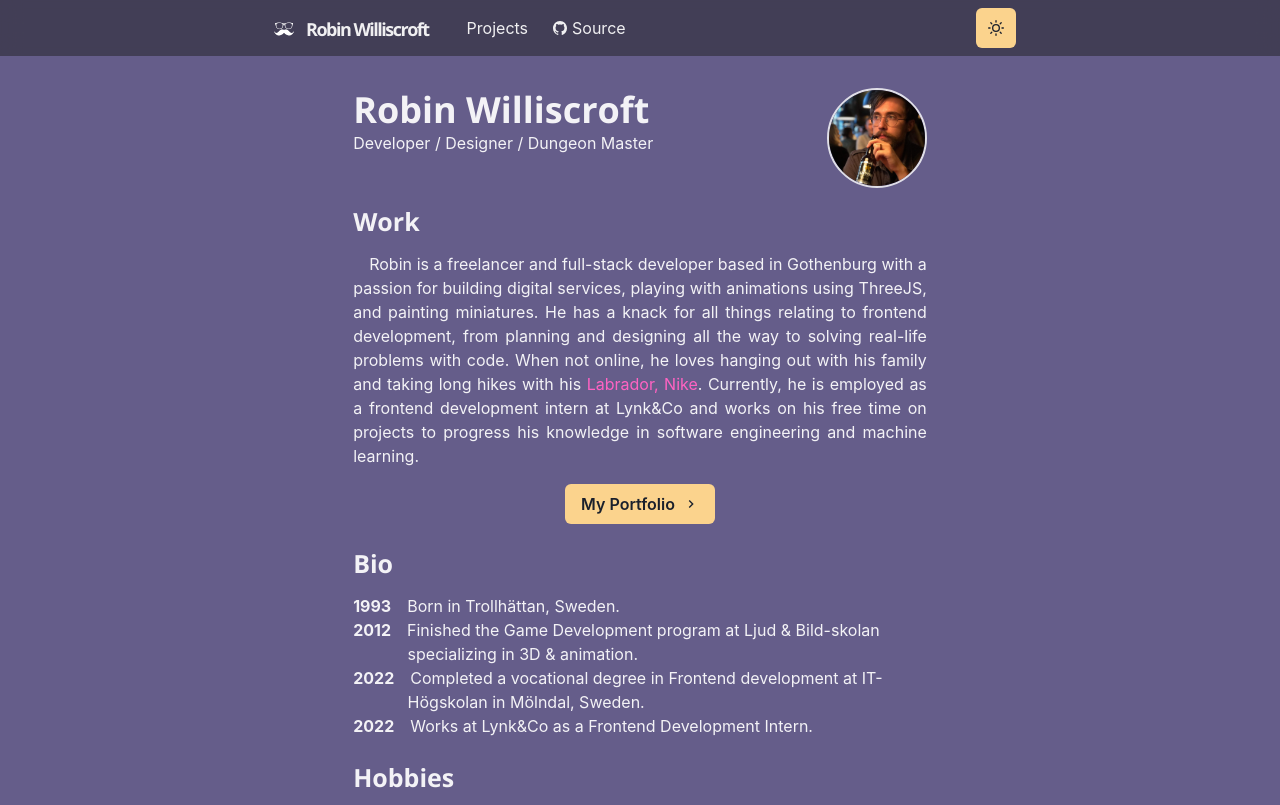
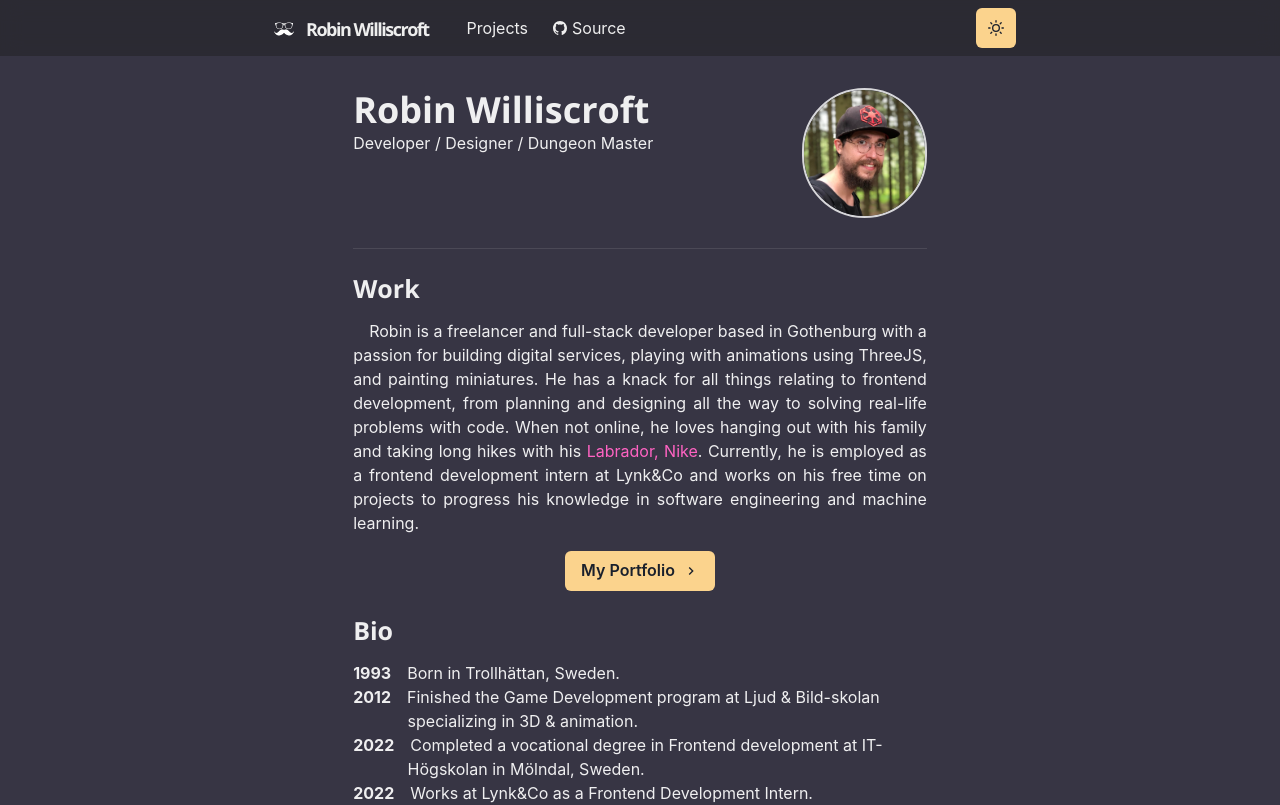
Before and after one commit to r-lofcroft/next-portfolio, a Next.js app: page / in a window 1280 px wide. Shown: the top 805 px of the page. Built offline with nearby package versions, Linux system fonts and the light colour scheme.

Commit message:
changed background color and profile pic

```diff
--- a/components/navbar.js
+++ b/components/navbar.js
@@ -105,14 +105,7 @@ const Navbar = props => {
                 <NextLink href="/projects" passHref>
                   <MenuItem as={Link}>Projects</MenuItem>
                 </NextLink>
-                <NextLink
-                  passHref
-                  href="https://www.linkedin.com/in/robin-williscroft/"
-                >
-                  <MenuItem as={Link} isExternal>
-                    LinkedIn
-                  </MenuItem>
-                </NextLink>
+
                 <MenuItem
                   as={Link}
                   isExternal
--- a/lib/theme.js
+++ b/lib/theme.js
@@ -4,7 +4,7 @@ import { mode } from '@chakra-ui/theme-tools'
 const styles = {
   global: props => ({
     body: {
-      bg: mode('#fedfd2', '#655D8A')(props)
+      bg: mode('#fedfd2', '#373544')(props)
     }
   })
 }
--- a/pages/index.js
+++ b/pages/index.js
@@ -8,7 +8,8 @@ import {
   Icon,
   List,
   ListItem,
-  useColorModeValue
+  useColorModeValue,
+  Divider
 } from '@chakra-ui/react'
 import { ChevronRightIcon } from '@chakra-ui/icons'
 import Paragraph from '../components/paragraph'
@@ -39,14 +40,15 @@ const Page = () => {
               borderColor="whiteAlpha.800"
               borderWidth={2}
               borderStyle="solid"
-              maxWidth="100px"
+              maxWidth="125px"
               display="inline-block"
               borderRadius="full"
-              src="/images/profile.jpg"
+              src="/images/profile.png"
               alt="Profile Picture"
             />
           </Box>
         </Box>
+        <Divider my={6} />
         <Section delay={0.1}>
           <Heading as="h3" variant="section-title" fontSize={25}>
             Work
```
Also changed, not shown: public/images/profile.jpg (deleted), public/images/profile.png (added).
